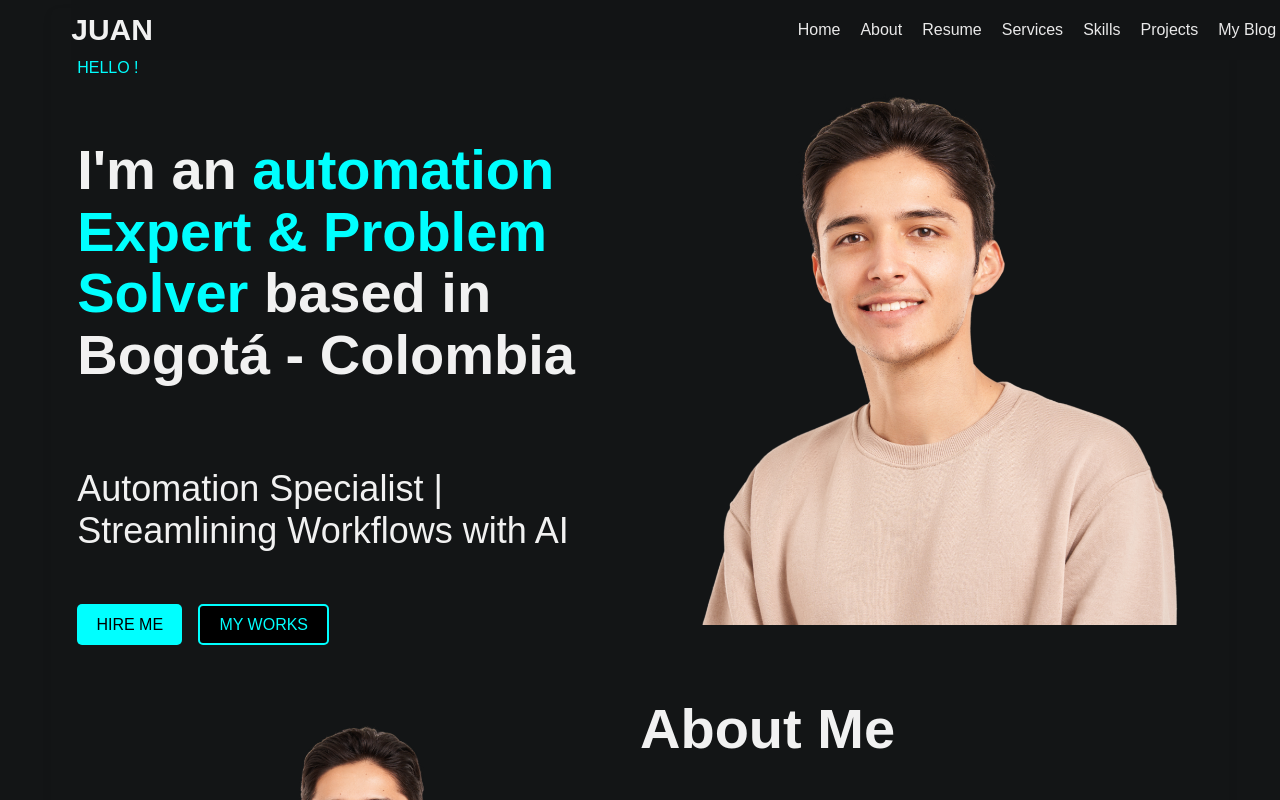
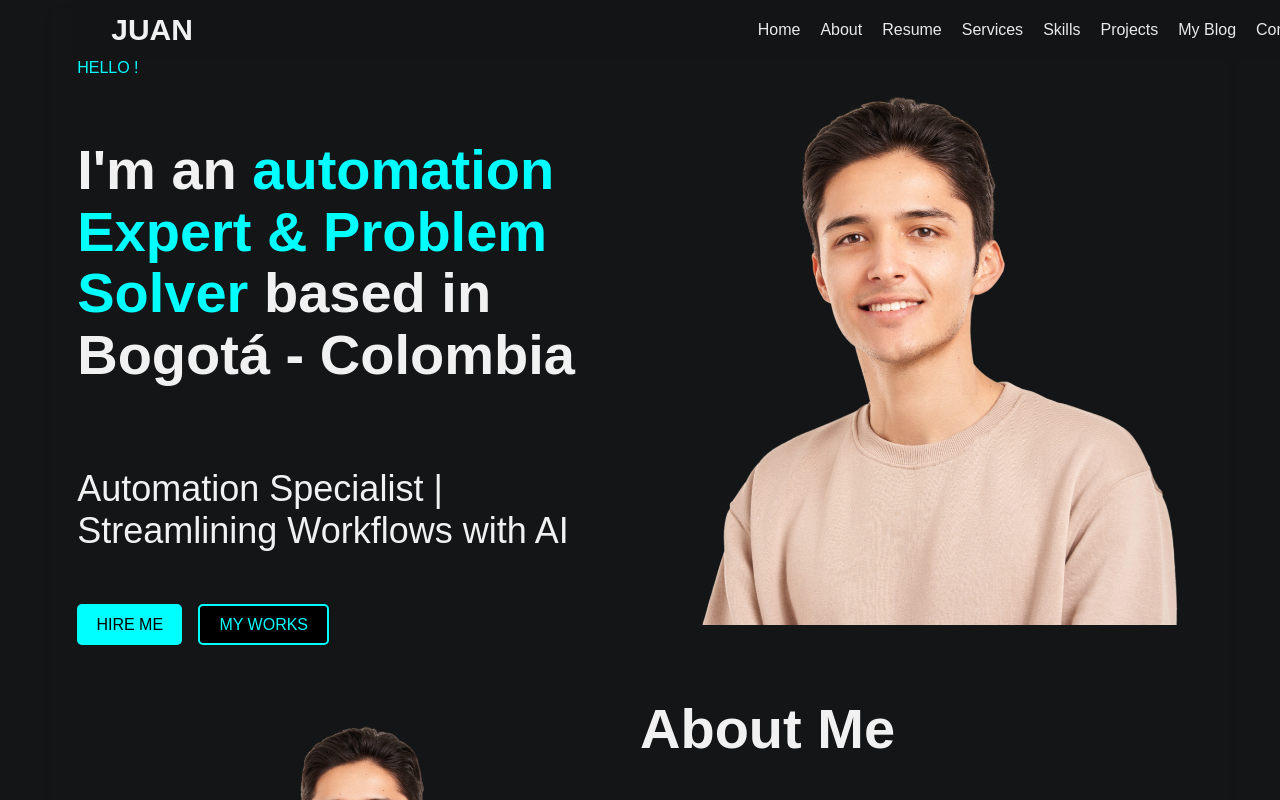
Before and after one commit to juanchovg1/mi-portafolio-frontend, a React (Vite) app: page / in a window 1280 px wide. Shown: the top 800 px of the page. Built offline with nearby package versions, Linux system fonts and the light colour scheme.

Commit message:
Fix typo in max-width property and add padding to header content for better alignment

```diff
--- a/src/styles/components/Header.css
+++ b/src/styles/components/Header.css
@@ -13,10 +13,11 @@
 
 .header-content {
     width: 100%;
-    max width: 1200px;
+    max-width: 1200px; /* Fix typo and ensure max width */
     display: flex;
     align-items: center;
     justify-content: space-between;
+    padding: 0 1rem; /* Add padding to ensure content is centered */
 }
 
 .header-text {
```
